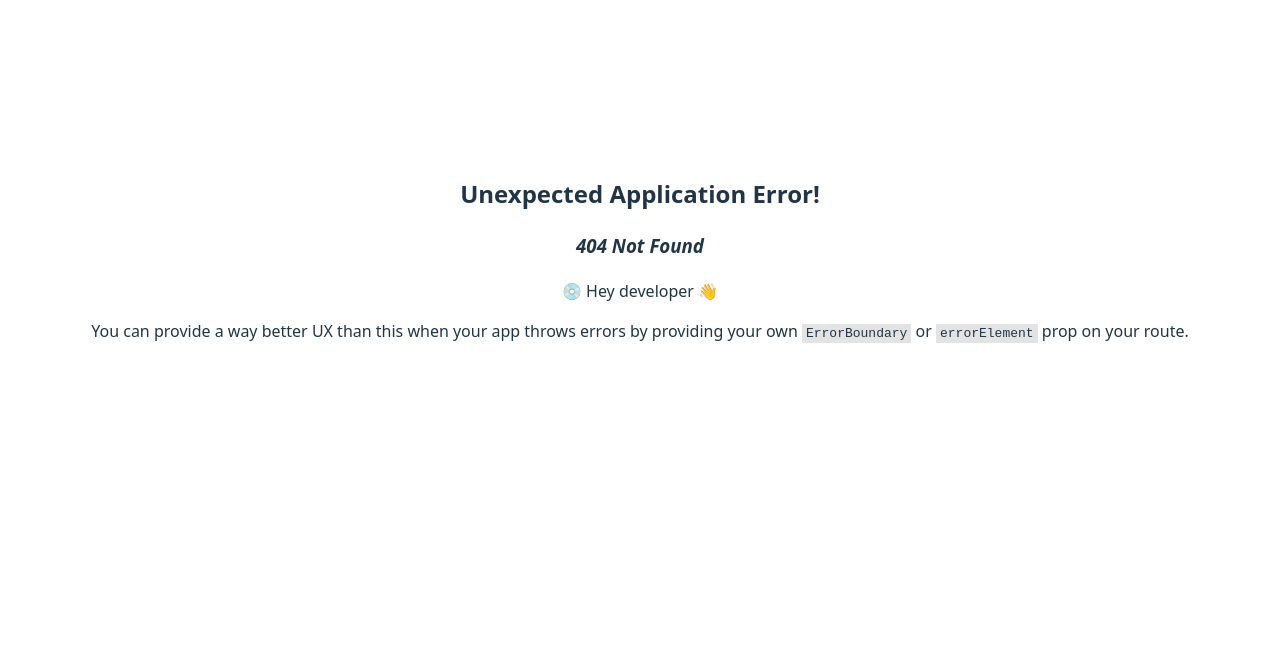
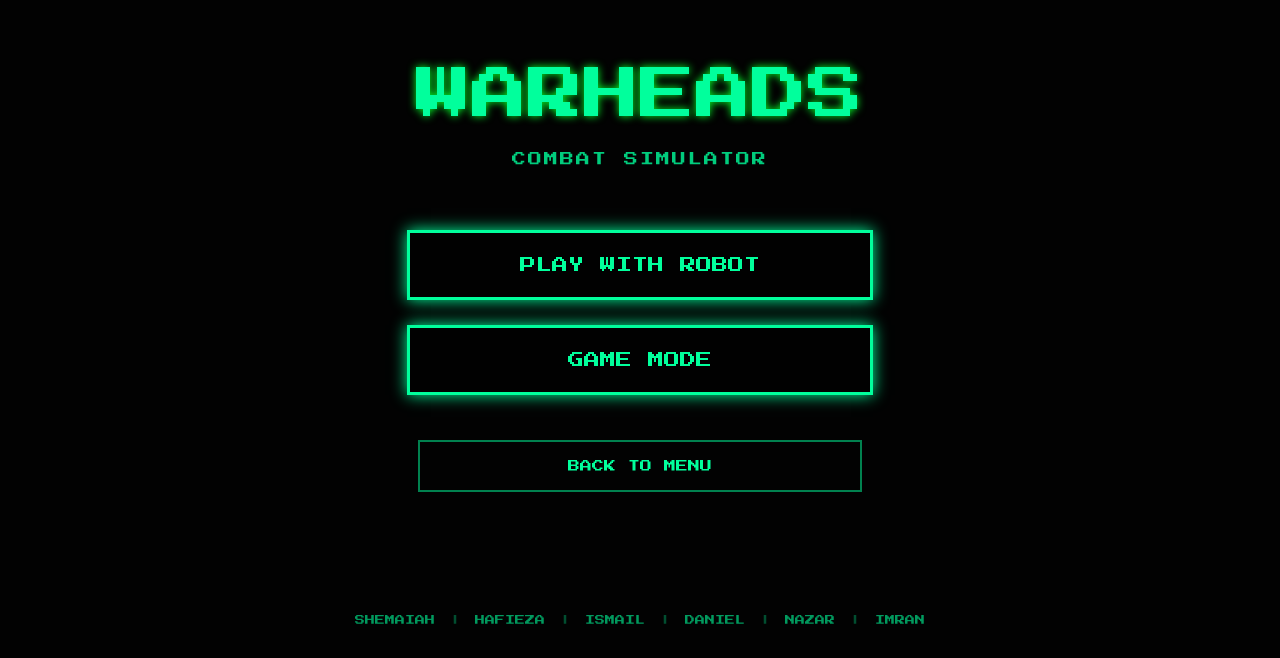
Before and after one commit to harpleen/battleship-clone, a React app in the folder frontend/: page /start in a window 1280 px wide. Before the commit this address had no page. Shown: the part 142-800 px from the top of the page. Built offline with nearby package versions, Linux system fonts and the light colour scheme; the HTML template or start-up script is replaced by a standard one.

Commit message:
Add game page

```diff
--- /dev/null
+++ b/frontend/src/pages/Start.css
@@ -0,0 +1,136 @@
+@import url("https://fonts.googleapis.com/css2?family=Press+Start+2P&display=swap" );
+
+
+html, body, #root {
+margin: 0;
+padding: 0;
+width: 100%;
+height: 100%;
+overflow: hidden;
+}
+
+.crt {
+background: #020202;
+height: 100vh;
+width: 100vw;
+
+display: flex;
+flex-direction: column;
+justify-content: center;
+align-items: center;
+
+color: #00ff9c;
+font-family: "Press Start 2P", monospace;
+text-align: center;
+
+
+animation: flicker 0.15s infinite;
+
+position: fixed;
+top: 0;
+left: 0;
+z-index: 9999;
+}
+
+
+.title {
+font-size: 56px;
+margin-bottom: 20px;
+text-shadow: 0 0 8px #00ff26;
+text-transform: uppercase;
+line-height: 1.2;
+}
+
+
+.subtitle {
+font-size: 14px;
+margin-bottom: 60px;
+opacity: 0.8;
+text-transform: uppercase;
+letter-spacing: 2px;
+}
+
+
+.menu {
+display: flex;
+flex-direction: column;
+gap: 25px;
+width: 100%;
+max-width: 400px;
+align-items: center;
+}
+
+/* buttons */
+.start-btn {
+background: black;
+color: #00ff9c;
+border: 3px solid #00ff9c;
+padding: 20px 30px;
+font-size: 16px;
+cursor: pointer;
+box-shadow: 0 0 15px #00ff9c;
+font-family: "Press Start 2P", monospace;
+text-decoration: none;
+text-transform: uppercase;
+width: 100%;
+display: flex;
+justify-content: center;
+align-items: center;
+transition: all 0.2s ease;
+}
+
+.start-btn:hover {
+background: #00ff9c;
+color: black;
+transform: scale(1.05);
+box-shadow: 0 0 25px #00ff9c;
+}
+
+
+.btn-back {
+background: transparent;
+color: #00ff9c;
+border: 2px solid rgba(0, 255, 156, 0.5);
+padding: 15px 20px;
+font-size: 12px;
+margin-top: 20px;
+box-shadow: none;
+}
+
+.btn-back:hover {
+background: rgba(0, 255, 156, 0.1);
+border-color: #00ff9c;
+color: #00ff9c;
+transform: none;
+}
+
+/* footer */
+.footer {
+position: absolute;
+bottom: 30px;
+font-size: 10px;
+opacity: 0.6;
+display: flex;
+gap: 15px;
+text-transform: uppercase;
+}
+
+.footer span:not(:last-child)::after {
+content: "|";
+margin-left: 15px;
+opacity: 0.5;
+}
+
+
+@keyframes flicker {
+0% { opacity: 0.97; }
+50% { opacity: 1; }
+100% { opacity: 0.98; }
+}
+
+/* for phone */
+@media (max-width: 768px) {
+  .title { font-size: 32px; }
+  .start-btn { font-size: 12px; padding: 15px; }
+  .menu { width: 90%; }
+}
--- /dev/null
+++ b/frontend/src/pages/Start.jsx
@@ -0,0 +1,41 @@
+import React from 'react';
+import { Link } from 'react-router-dom';
+import './Start.css';
+
+const Start = () => {
+return (
+    <div className="crt">
+
+      {/* title */}
+    <h1 className="title">WARHEADS</h1>
+    <div className="subtitle">COMBAT SIMULATOR</div>
+
+      {/* menu */}
+    <div className="menu">
+        <Link to="/" className="start-btn">
+        PLAY WITH ROBOT
+        </Link>
+
+        <Link to="/" className="start-btn">
+        GAME MODE
+        </Link>
+
+        <Link to="/" className="start-btn btn-back">
+        BACK TO MENU
+        </Link>
+    </div>
+
+      {/* Footer */}
+    <div className="footer">
+        <span>Shemaiah</span>
+        <span>Hafieza</span>
+        <span>Ismail</span>
+        <span>Daniel</span>
+        <span>Nazar</span>
+        <span>Imran</span>
+    </div>
+    </div>
+);
+};
+
+export default Start;
```
Also changed, not shown: frontend/src/App.jsx (+6 -1 lines), 1 other file (tests, documents, lock files or other folders).
